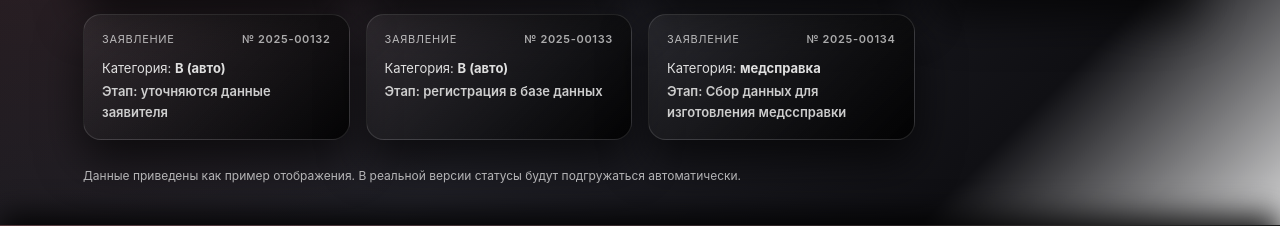
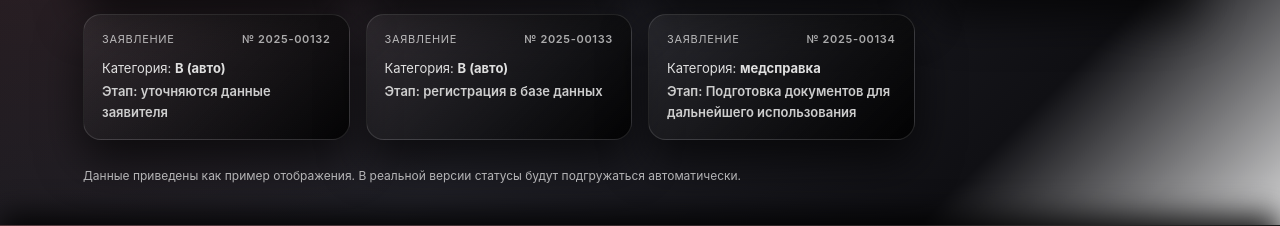
Before and after one commit to klokc228-ai/LicDrive, a Django app: page /orders/ in a window 1280 px wide. Shown: the part 541-767 px from the top of the page. Run offline with Django 5.2, Linux system fonts and the light colour scheme.

Commit message:
update site

```diff
--- a/pasportars/main/templates/main/orders.html
+++ b/pasportars/main/templates/main/orders.html
@@ -228,7 +228,7 @@
       </div>
       <div class="status-card-body">
         <p>Категория: <strong>медсправка</strong></p>
-        <p class="status-step status-step--check">Этап: Сбор данных для изготовления медссправки</p>
+        <p class="status-step status-step--check">Этап: Подготовка документов для дальнейшего использования</p>
       </div>
     </div>
 
```
